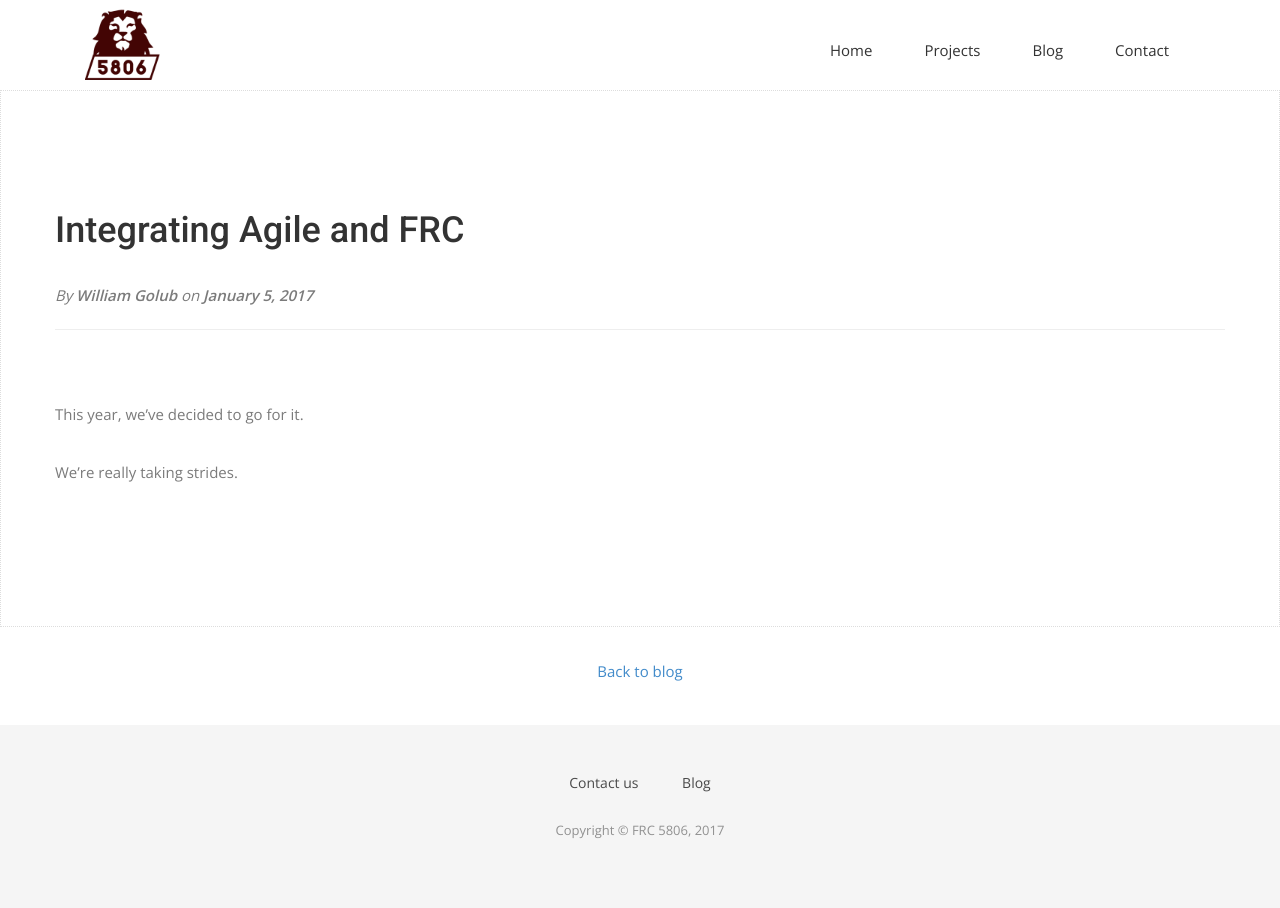
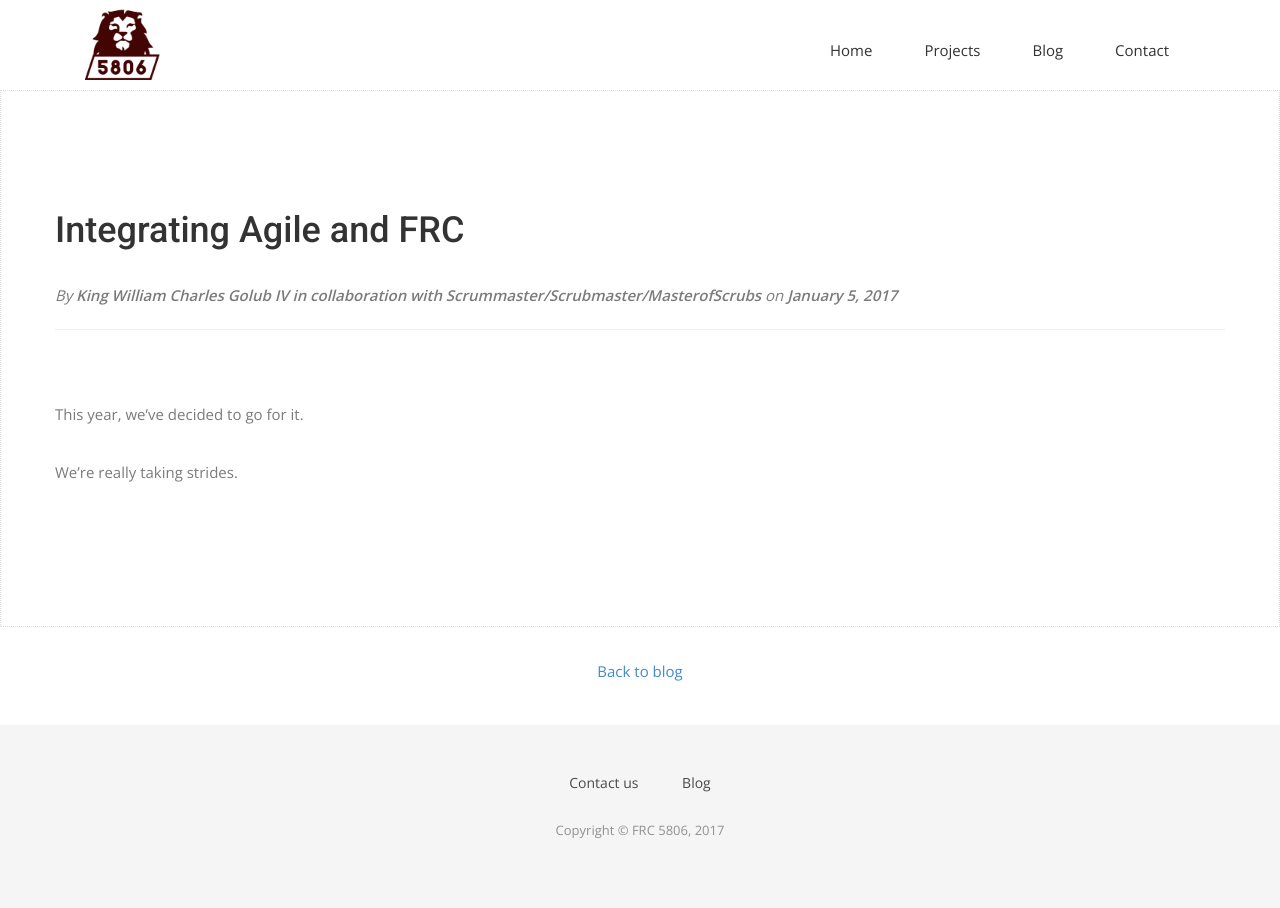
Before and after one commit to frc5806/frc5806.github.io, a Jekyll site: the page built from _posts/2017-01-05-agile-summary.md, in a window 1280 px wide. Built offline with Jekyll 4.4.1, drawn with Linux system fonts in a browser that asks for light colours; nearby versions of some CDN libraries; some web fonts are replaced.

Commit message:
Update to agile blog post

```diff
--- a/_posts/2017-01-05-agile-summary.md
+++ b/_posts/2017-01-05-agile-summary.md
@@ -2,7 +2,7 @@
 layout: post
 title: Integrating Agile and FRC
 date: 2017-01-05 10:08:50
-author: William Golub
+author: King William Charles Golub IV in collaboration with Scrummaster/Scrubmaster/MasterofScrubs
 ---
 
 This year, we've decided to go for it.
```
